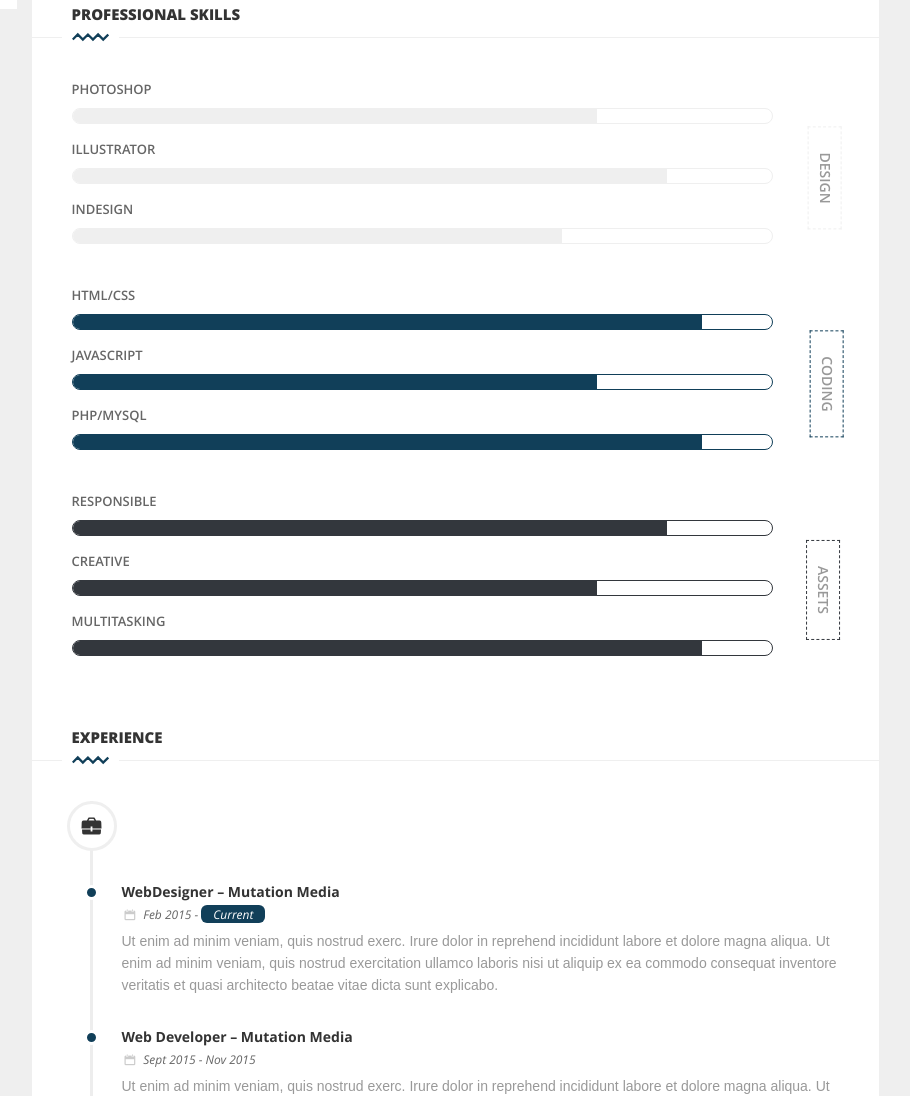
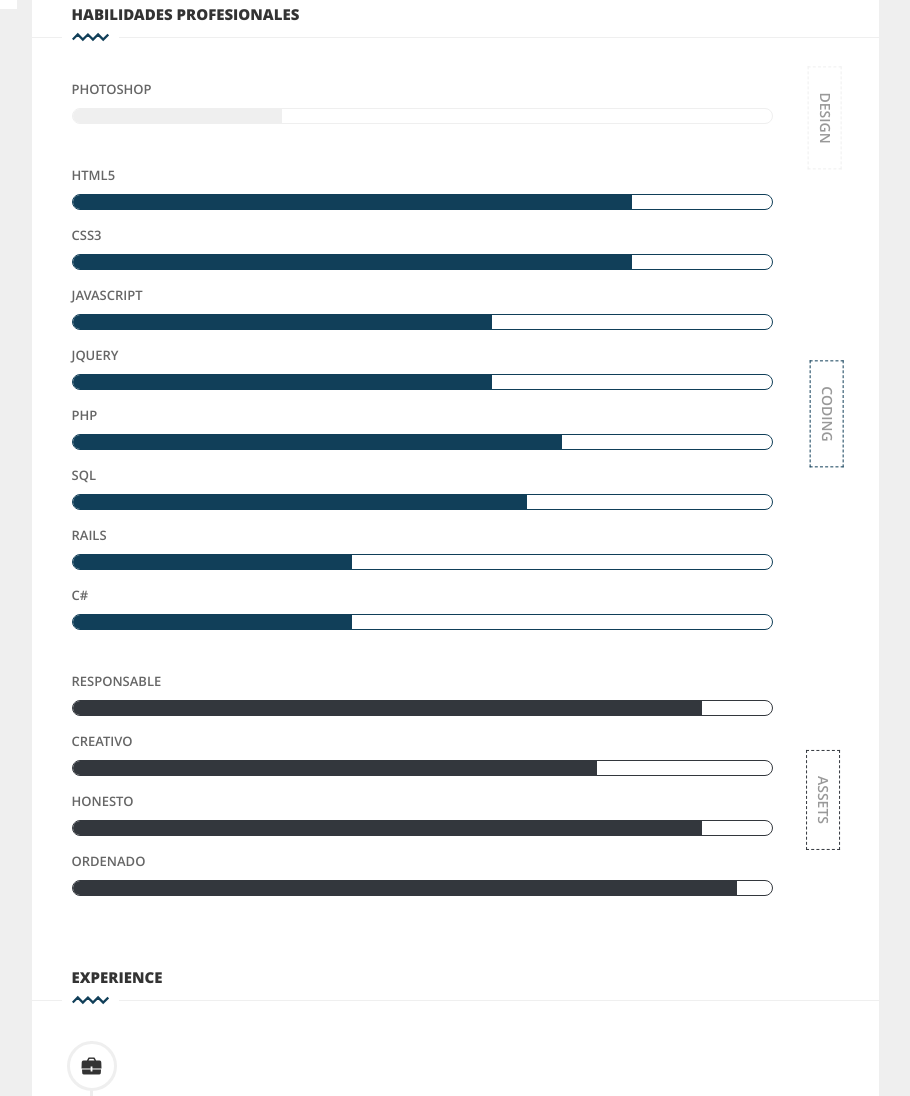
Before and after one commit to LuisAdrianGomez/cv, a plain HTML site: page index.html in a window 1280 px wide. Shown: the part 597-1693 px from the top of the page, without its empty margins (331-1241 px from the left). Drawn offline with Linux system fonts and the light colour scheme; some packages are replaced by stand-ins of ours.

Commit message:
Add professional skills

```diff
--- a/index.html
+++ b/index.html
@@ -236,17 +236,17 @@
                                         <!--Main title-->
 
                                             <div class="main-title">
-                                                <h1>professional skills</h1>
+                                                <h1>Habilidades profesionales</h1>
                                                 <div class="divider">
                                                         <div class="zigzag large clearfix "  data-svg-drawing="yes" >
-            <svg xml:space="preserve" viewBox="0 0 69.172 14.975" width="37" height="28" y="0px" x="0px" xmlns:xlink="http://www.w3.org/1999/xlink" xmlns="http://www.w3.org/2000/svg" version="1.1">
-            <path d="M1.357,12.26 10.807,2.81 20.328,12.332
-                29.781,2.879 39.223,12.321 48.754,2.79 58.286,12.321 67.815,2.793 "  style="stroke-dasharray: 93.9851, 93.9851; stroke-dashoffset: 0;"/>
-            </svg>
-            </div>
-
-
-            </div>
+                                                            <svg xml:space="preserve" viewBox="0 0 69.172 14.975" width="37" height="28" y="0px" x="0px" xmlns:xlink="http://www.w3.org/1999/xlink" xmlns="http://www.w3.org/2000/svg" version="1.1">
+                                                            <path d="M1.357,12.26 10.807,2.81 20.328,12.332
+                                                                29.781,2.879 39.223,12.321 48.754,2.79 58.286,12.321 67.815,2.793 "  style="stroke-dasharray: 93.9851, 93.9851; stroke-dashoffset: 0;"/>
+                                                            </svg>
+                                                        </div>
+
+
+                                                </div>
 
 
 
@@ -281,27 +281,10 @@
                                                         <h4>Photoshop</h4>
                                                         <div class="progress">
                                                         <div class="percentage">
-                                                        75%
+                                                        30%
                                                         </div>
                                                         </div>
                                                     </li>
-                                                    <li>
-                                                        <h4>Illustrator</h4>
-                                                            <div class="progress">
-                                                            <div class="percentage">
-                                                            85%
-                                                            </div>
-                                                            </div>
-                                                    </li>
-                                                    <li>
-                                                        <h4>Indesign</h4>
-                                                            <div class="progress">
-                                                            <div class="percentage">
-                                                            70%
-                                                            </div>
-                                                            </div>
-                                                    </li>
-
 
 
 
@@ -346,80 +329,120 @@
 
                                                         <ul class="skills-list clearfix">
                                                         <li>
-                                                            <h4>Html/css</h4>
+                                                            <h4>HTML5</h4>
                                                             <div class="progress">
                                                             <div class="percentage">
-                                                            90%
+                                                            80%
                                                             </div>
                                                             </div>
                                                         </li>
                                                         <li>
-                                                            <h4>javascript</h4>
+                                                            <h4>CSS3</h4>
+                                                            <div class="progress">
+                                                            <div class="percentage">
+                                                            80%
+                                                            </div>
+                                                            </div>
+                                                        </li>
+                                                        <li>
+                                                            <h4>Javascript</h4>
                                                                 <div class="progress">
                                                                 <div class="percentage">
-                                                                75%
+                                                                60%
                                                                 </div>
                                                                 </div>
                                                         </li>
                                                         <li>
-                                                            <h4>php/mysql</h4>
+                                                            <h4>JQuery</h4>
+                                                                <div class="progress">
+                                                                <div class="percentage">
+                                                                60%
+                                                                </div>
+                                                                </div>
+                                                        </li>
+                                                        <li>
+                                                            <h4>PHP</h4>
+                                                                <div class="progress">
+                                                                    <div class="percentage">
+                                                                        70%
+                                                                    </div>
+                                                                </div>
+                                                        </li>
+                                                        <li>
+                                                            <h4>SQL</h4>
+                                                                <div class="progress">
+                                                                    <div class="percentage">
+                                                                        65%
+                                                                    </div>
+                                                                </div>
+                                                        </li>
+                                                        <li>
+                                                            <h4>Rails</h4>
+                                                                <div class="progress">
+                                                                    <div class="percentage">
+                                                                        40%
+                                                                    </div>
+                                                                </div>
+                                                        </li>
+                                                        <li>
+                                                            <h4>C#</h4>
+                                                                <div class="progress">
+                                                                    <div class="percentage">
+                                                                        40%
+                                                                    </div>
+                                                                </div>
+                                                        </li>
+
+
+                                                    </ul>
+
+                                                    </div>
+
+
+                                                    <div class="col-md-1">
+                                                        <div class="title dev">
+                                                            <span>Coding </span>
+                                                        </div>
+                                                    </div>
+
+                                                    </div>
+
+                                                </div>
+                                                <!--End row-->
+
+                                            </div>
+                                            <!--End skill design-->
+
+                                            </div>
+                                            <!--End block content-->
+
+
+                                                <!--Block content-->
+                                                <div class="block-content">
+
+
+                                                <!--Skill design-->
+                                                <div class=" skill prs">
+
+
+                                                    <!--Row-->
+                                                    <div class="row ">
+
+                                                        <div class="vc">
+
+                                                        <div class="col-md-11">
+
+                                                            <ul class="skills-list clearfix">
+                                                            <li>
+                                                                <h4>Responsable</h4>
                                                                 <div class="progress">
                                                                 <div class="percentage">
                                                                 90%
                                                                 </div>
                                                                 </div>
-                                                        </li>
-
-
-                                                    </ul>
-
-                                                    </div>
-
-
-                                                    <div class="col-md-1">
-                                                        <div class="title dev">
-                                                            <span>Coding </span>
-                                                        </div>
-                                                    </div>
-
-                                                    </div>
-
-                                                </div>
-                                                <!--End row-->
-
-                                            </div>
-                                            <!--End skill design-->
-
-                                            </div>
-                                            <!--End block content-->
-
-
-                                                <!--Block content-->
-                                                <div class="block-content">
-
-
-                                                <!--Skill design-->
-                                                <div class=" skill prs">
-
-
-                                                    <!--Row-->
-                                                    <div class="row ">
-
-                                                        <div class="vc">
-
-                                                        <div class="col-md-11">
-
-                                                            <ul class="skills-list clearfix">
-                                                            <li>
-                                                                <h4>Responsible</h4>
-                                                                <div class="progress">
-                                                                <div class="percentage">
-                                                                85%
-                                                                </div>
-                                                                </div>
                                                             </li>
                                                             <li>
-                                                                <h4>Creative</h4>
+                                                                <h4>Creativo</h4>
                                                                     <div class="progress">
                                                                     <div class="percentage">
                                                                     75%
@@ -427,10 +450,18 @@
                                                                     </div>
                                                             </li>
                                                             <li>
-                                                                <h4>Multitasking</h4>
+                                                                <h4>Honesto</h4>
                                                                     <div class="progress">
                                                                     <div class="percentage">
                                                                     90%
+                                                                    </div>
+                                                                    </div>
+                                                            </li>
+                                                            <li>
+                                                                <h4>Ordenado</h4>
+                                                                    <div class="progress">
+                                                                    <div class="percentage">
+                                                                    95%
                                                                     </div>
                                                                     </div>
                                                             </li>
```
